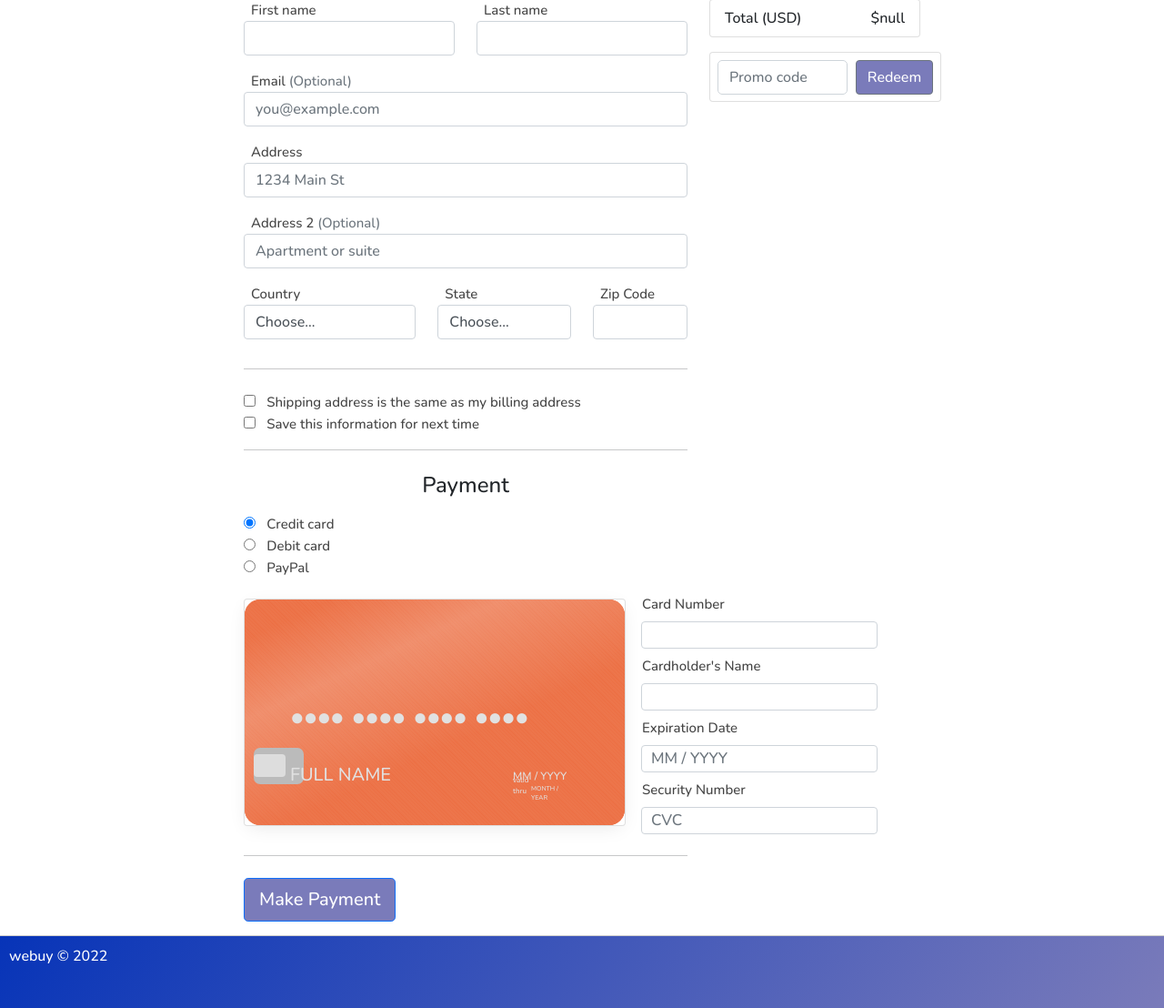
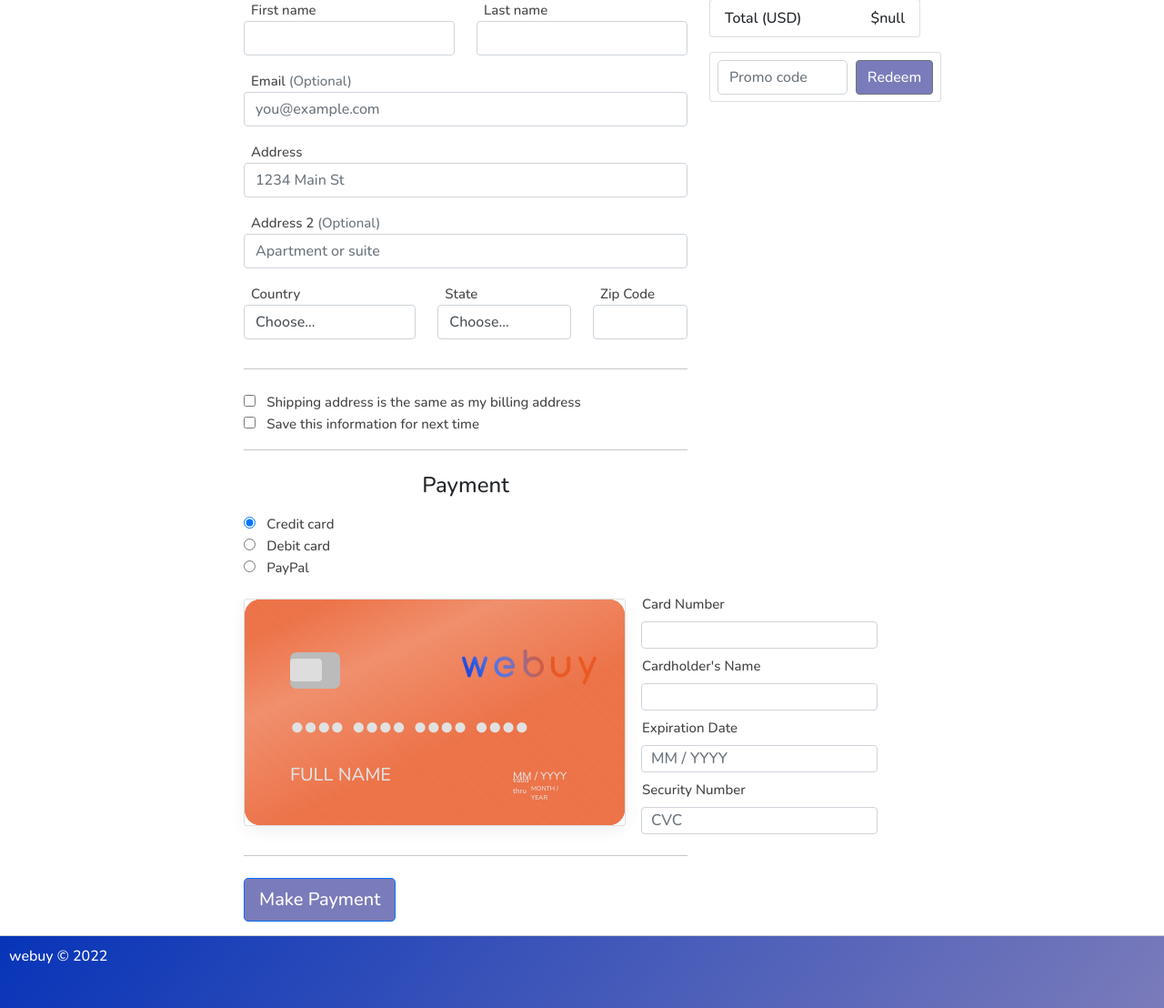
Before and after one commit to OliverSotoFlores/WeBuySpring, a Spring app: page /checkout in a window 1280 px wide. Shown: the part 116-1224 px from the top of the page at 91% size. Run offline with Thymeleaf, Linux system fonts and the light colour scheme; the template is opened without the code that fills it, so the values that code supplies are empty; database files in the repository are not loaded; some libraries are stand-ins or nearby versions.

Commit message:
Few design changes

```diff
--- a/src/main/resources/static/css/checkout.css
+++ b/src/main/resources/static/css/checkout.css
@@ -182,7 +182,7 @@
 }
 
 .card {
-    position: relative;
+    position: absolute;
     width: 420px;
     height: 250px;
     margin-bottom: 10px;
@@ -229,7 +229,7 @@
     font-size: 26px;
     font-weight: 500;
     letter-spacing: -1px;
-    top: 110px;
+    top: 120px;
     color: var(--text-color);
     word-spacing: 3px;
     transition: color 0.5s;
@@ -270,6 +270,12 @@
     font-size: 8px;
     white-space: pre;
     margin-top: 8px;
+}
+
+.wb-logo {
+    position: absolute;
+    width: 150px !important;
+    right: 15px;
 }
 
 .fullname {
@@ -316,8 +322,8 @@
 }
 
 .chip {
-    bottom: 45px;
-    left: 10px;
+    bottom: 150px;
+    left: 50px;
 }
 
 .disclaimer {
@@ -402,9 +408,8 @@
     background: #ddd;
 }
 
-.payment-btn {
-    text-align: center;
-}
+
+
 
 
 /* Footer */
--- a/src/main/resources/templates/checkout.html
+++ b/src/main/resources/templates/checkout.html
@@ -171,12 +171,14 @@
 									<span class="card_number">&#x25CF;&#x25CF;&#x25CF;&#x25CF; &#x25CF;&#x25CF;&#x25CF;&#x25CF; &#x25CF;&#x25CF;&#x25CF;&#x25CF; &#x25CF;&#x25CF;&#x25CF;&#x25CF; </span>
 									<div class="date"><span class="date_value">MM / YYYY</span></div>
 									<span class="fullname">FULL NAME</span>
+									<span class="wb-logo"><img class="wb-logo" th:src="@{/img/webuy-color.png}" /></span>
 								</div>
 								<div class="back">
 									<div class="magnetic"></div>
 									<div class="bar"></div>
 									<span class="seccode">&#x25CF;&#x25CF;&#x25CF;</span>
 									<span class="chip"></span><span class="disclaimer">This card is property of Random Bank of Random corporation. <br> If found please return to Random Bank of Random corporation - 21968 Paris, Verdi Street, 34 </span>
+
 								</div>
 							</div>
 						</div>
```
